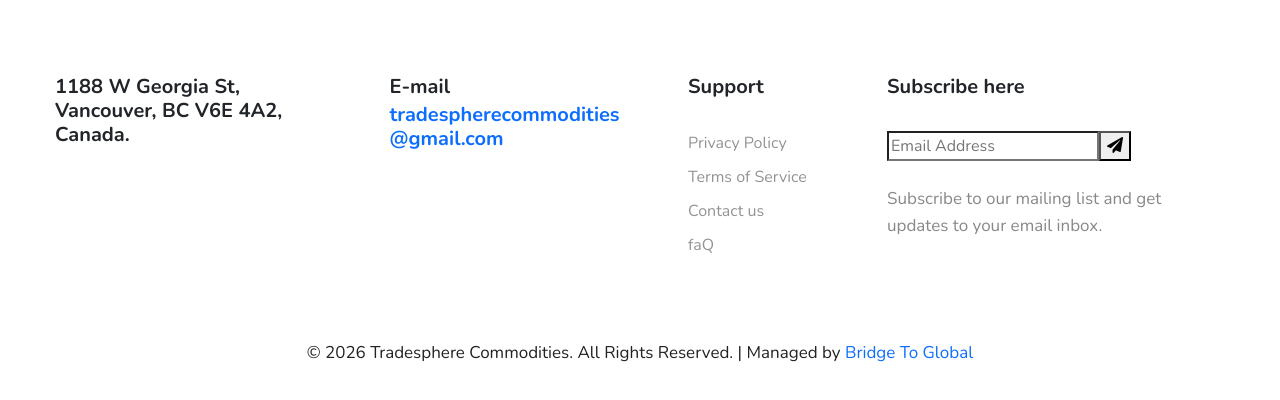
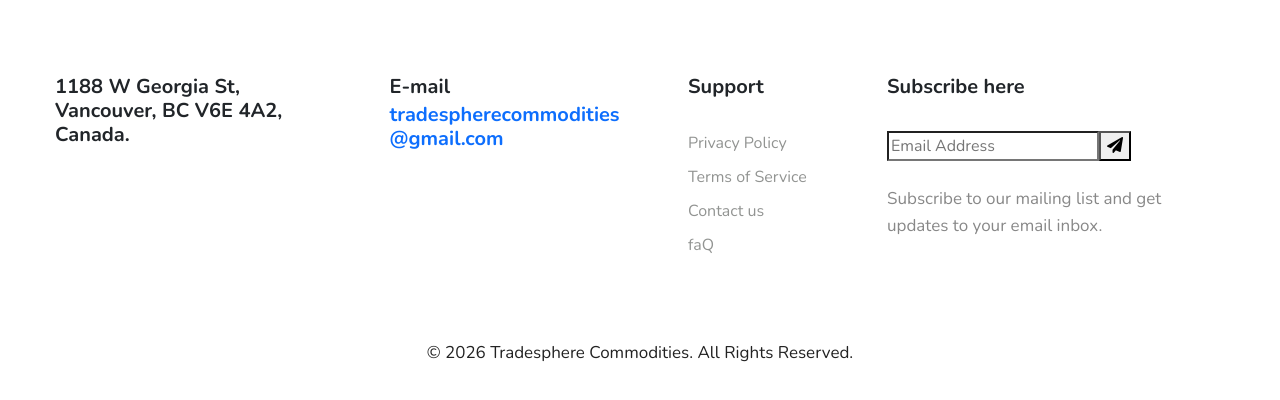
Before and after one commit to VishalVerma0/pro_agri, a plain HTML site: page contact.html in a window 1280 px wide. Shown: the part 1948-2348 px from the top of the page. Drawn offline with nearby package versions, Linux system fonts and the light colour scheme.

Commit message:
Update contact.html

```diff
--- a/contact.html
+++ b/contact.html
@@ -236,11 +236,11 @@
                 <!-- copyright -->
                 <div class="A-copyright text-center mt-lg-5 mt-sm-4 pt-md-4 pt-3">
                     <p class="copy-footer-29">
-    &copy; 2026 Tradesphere Commodities. All Rights Reserved. |
+    &copy; 2026 Tradesphere Commodities. All Rights Reserved. <!--|
     Managed by
     <a href="https://www.bridgetoglobal.com" target="_blank" rel="noopener noreferrer">
         Bridge To Global
-    </a>
+    </a>-->
 </p>
                 </div>
             </div>
```
